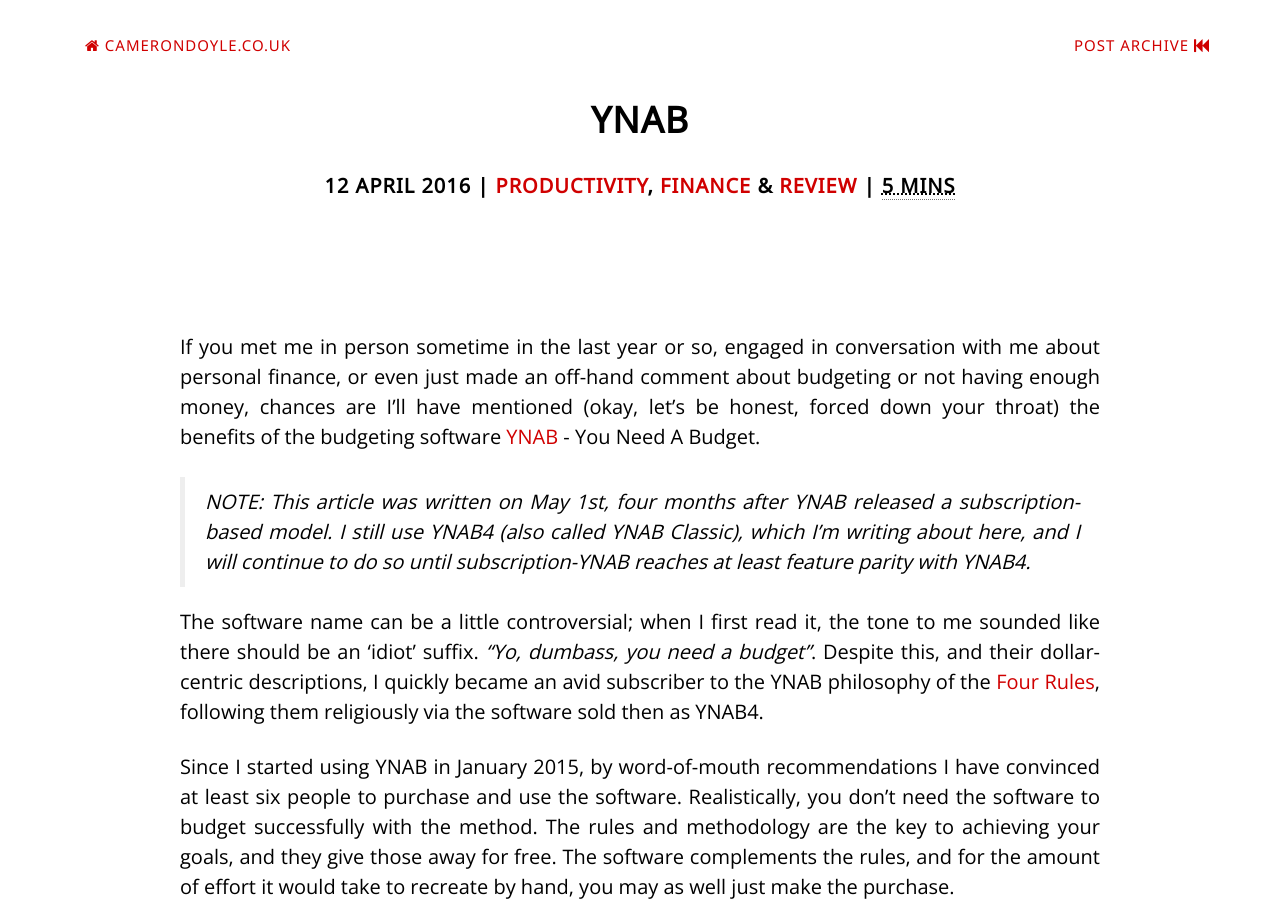
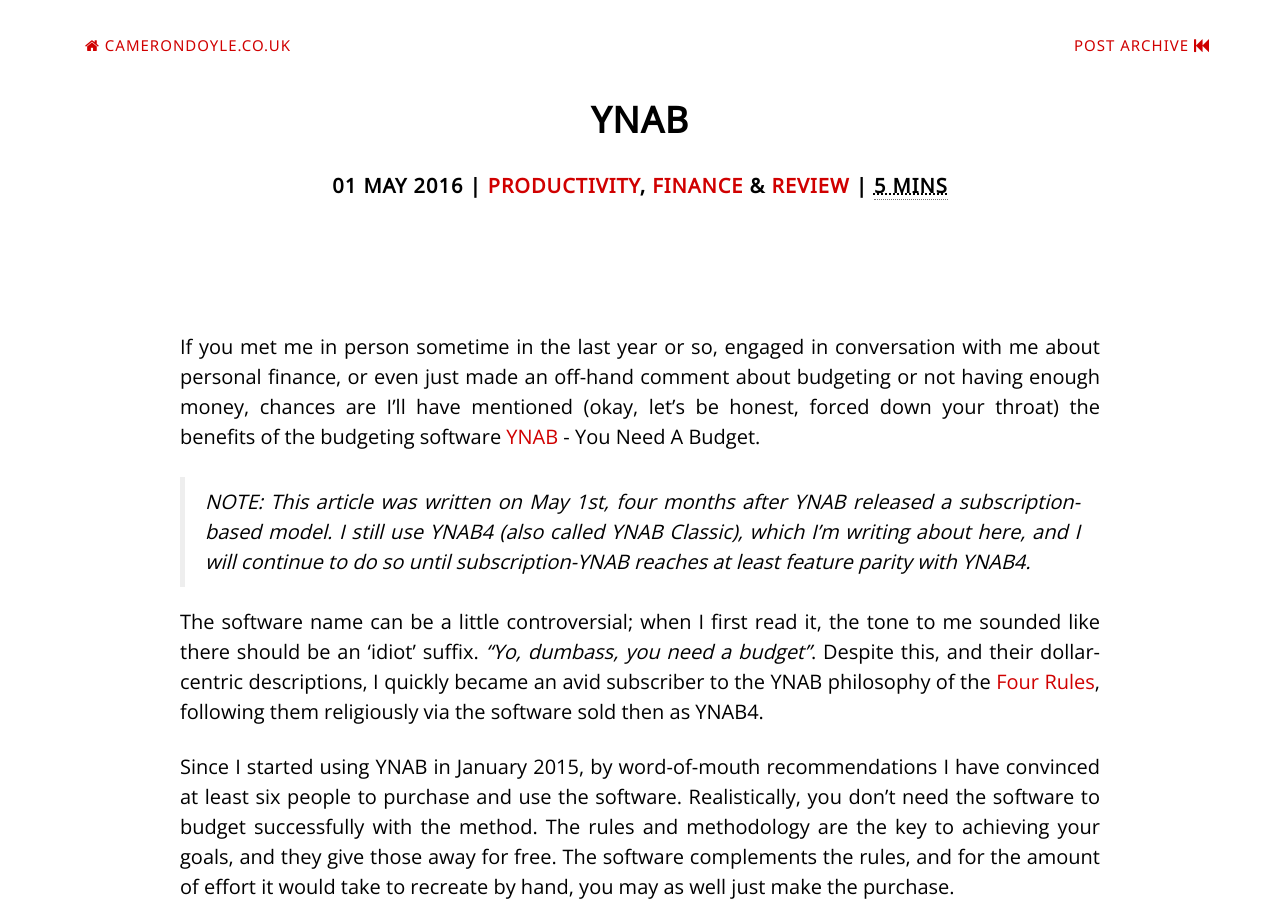
Before and after one commit to CameronD17/blog, a Jekyll site: the page built from _posts/2016-05-01-ynab.markdown, in a window 1280 px wide and 900 px high. Built offline with Jekyll 4.4.1, drawn with Linux system fonts in a browser that asks for light colours; nearby versions of some CDN libraries.

Commit message:
Fixed date on blog post: YNAB

```diff
--- a/_posts/2016-05-01-ynab.markdown
+++ b/_posts/2016-05-01-ynab.markdown
@@ -1,7 +1,7 @@
 ---
 layout:     post
 title:      "YNAB"
-date:       2016-04-12 12:00:00 +0000
+date:       2016-05-01 12:00:00 +0000
 tags:       productivity finance review
 ---
 
```
